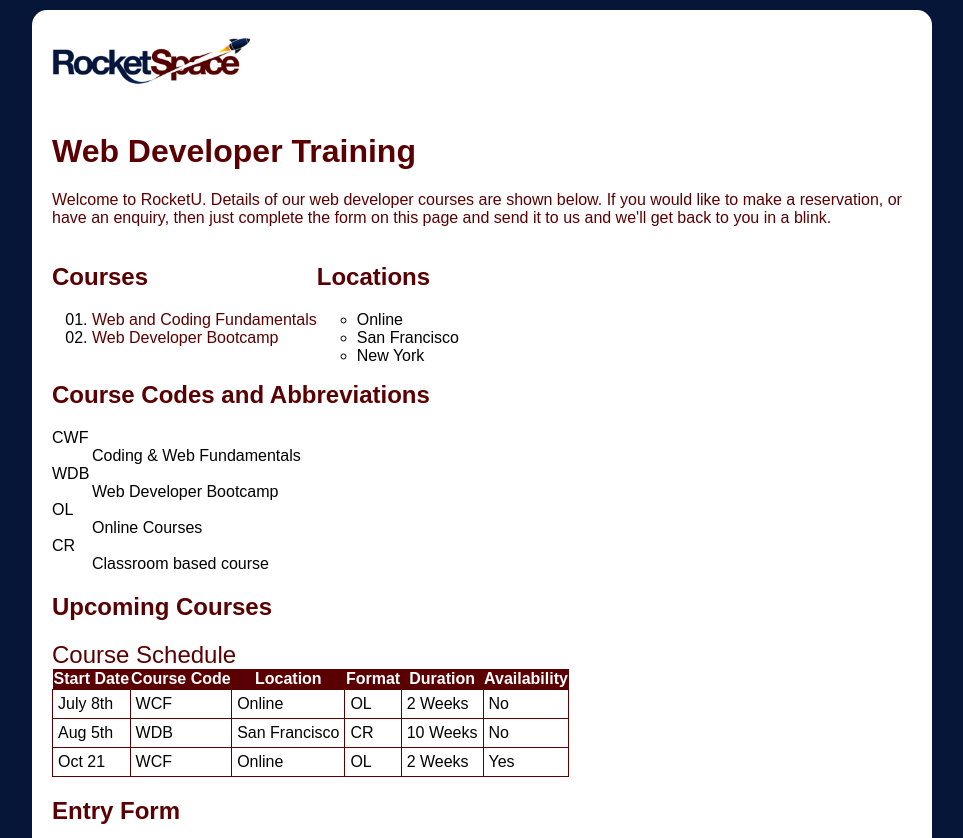
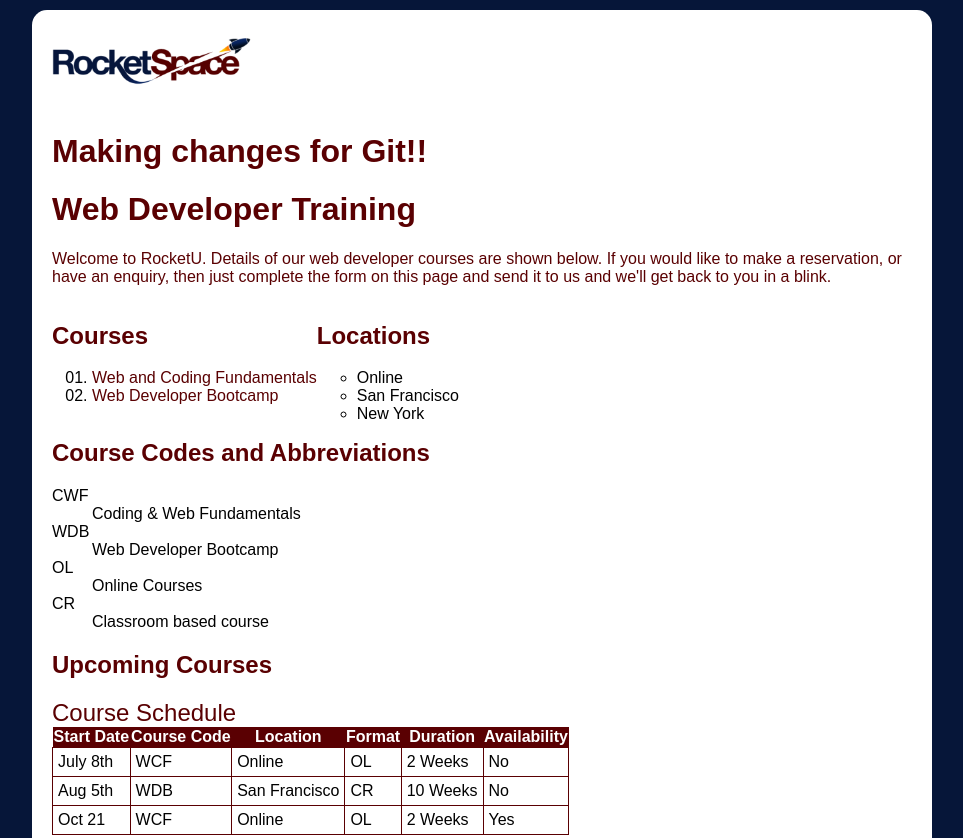
Before and after one commit to dmic23/rocketu, a plain HTML site: page exercises/html/index.html in a window 1280 px wide. Shown: the top 838 px of the page, without its empty margins (158-1121 px from the left). Drawn offline with Linux system fonts and the light colour scheme.

Commit message:
Update html for Git test
Git test changes

```diff
--- a/exercises/html/index.html
+++ b/exercises/html/index.html
@@ -13,6 +13,7 @@
 		<img src="rocketspacelogo.png" alt="Rocket Space Logo" title="RocketU - Web Developer Training" width="200" border="0" />
 	</header>
 	<div>
+		<h1>Making changes for Git!!</h1>
 		<h1>Web Developer Training</h1>
 		<p id="intro">Welcome to RocketU. Details of our web developer courses are shown below.
 		If you would like to make a reservation, or have an enquiry, then just complete the form on this
```
